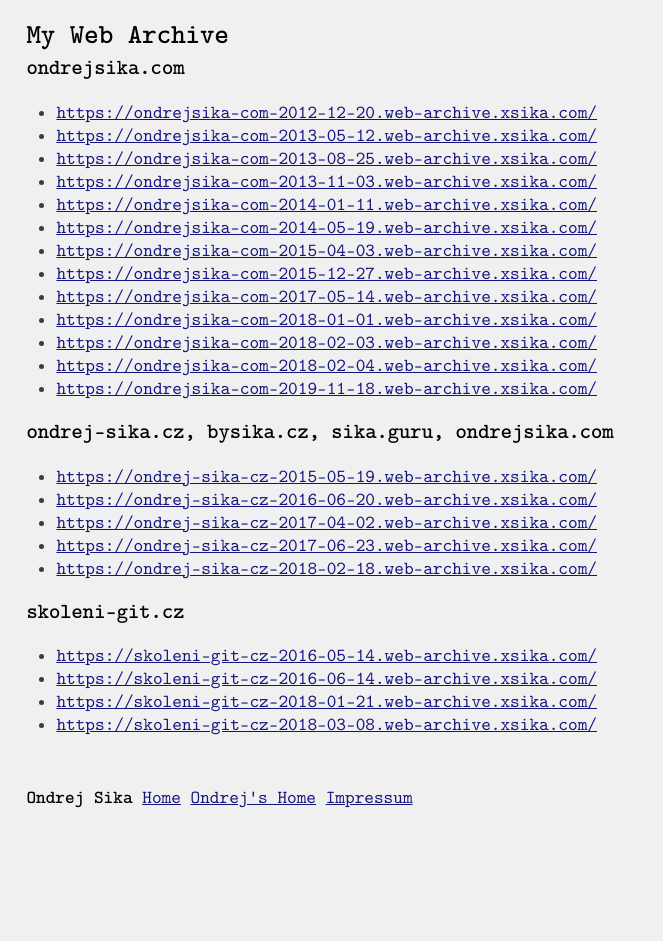
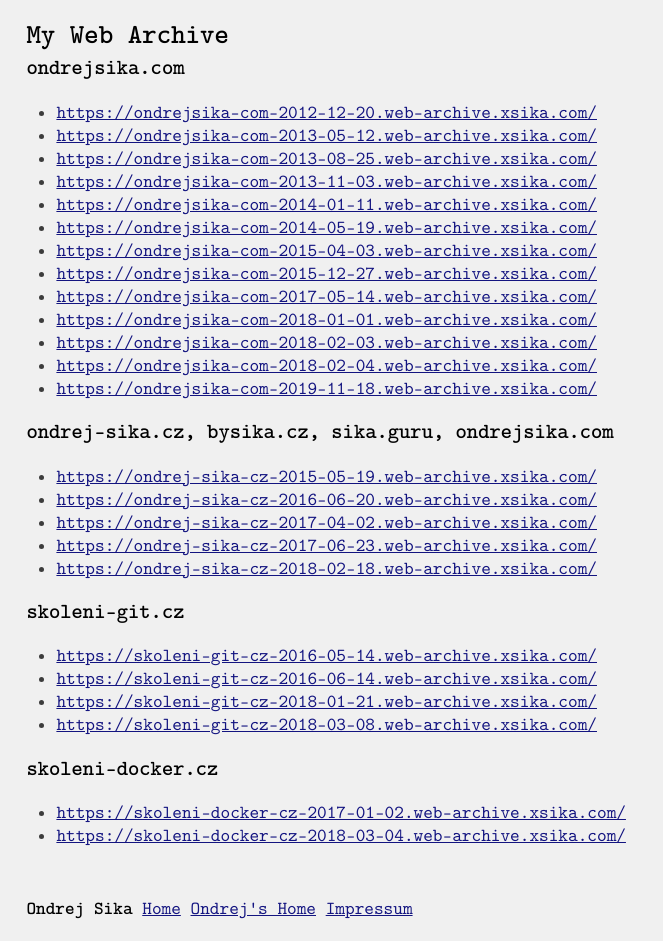
Before and after one commit to ondrejsika/ondrejsika.com, a Jekyll site: the page built from ondrej/web-archive/index.md, in a window 1280 px wide. Shown: the whole page, without its empty margins (0-663 px from the left). Built offline with Jekyll 4.4.1, drawn with Linux system fonts in a browser that asks for light colours; some web fonts are replaced; before the commit the page ends 900 px from its top, so only the background shows below that.

Commit message:
feat(web-archive): Add skoleni-docker.cz

```diff
--- a/ondrej/web-archive/index.md
+++ b/ondrej/web-archive/index.md
@@ -35,3 +35,8 @@
 - <https://skoleni-git-cz-2016-06-14.web-archive.xsika.com/>
 - <https://skoleni-git-cz-2018-01-21.web-archive.xsika.com/>
 - <https://skoleni-git-cz-2018-03-08.web-archive.xsika.com/>
+
+### skoleni-docker.cz
+
+- <https://skoleni-docker-cz-2017-01-02.web-archive.xsika.com/>
+- <https://skoleni-docker-cz-2018-03-04.web-archive.xsika.com/>
```
